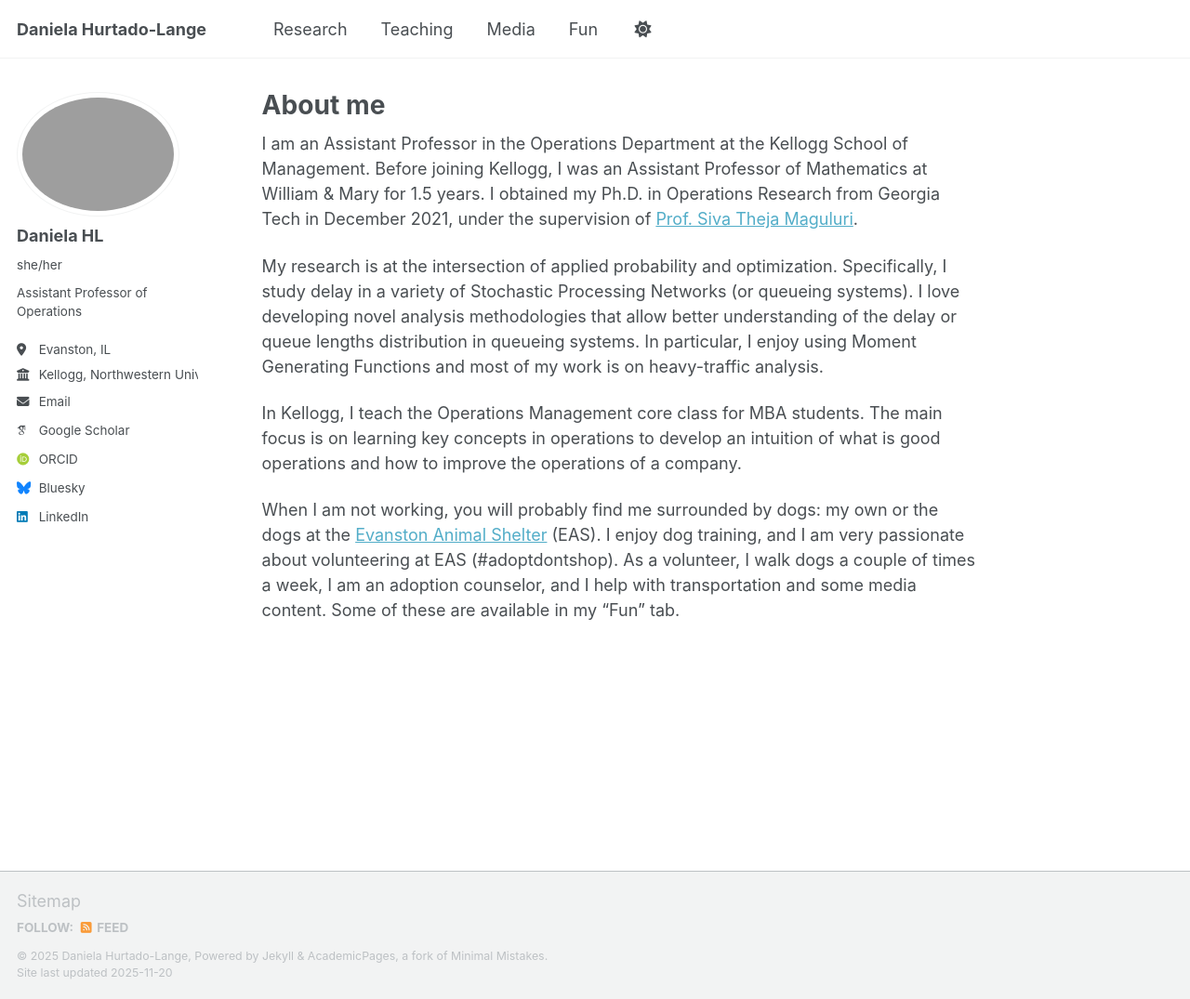
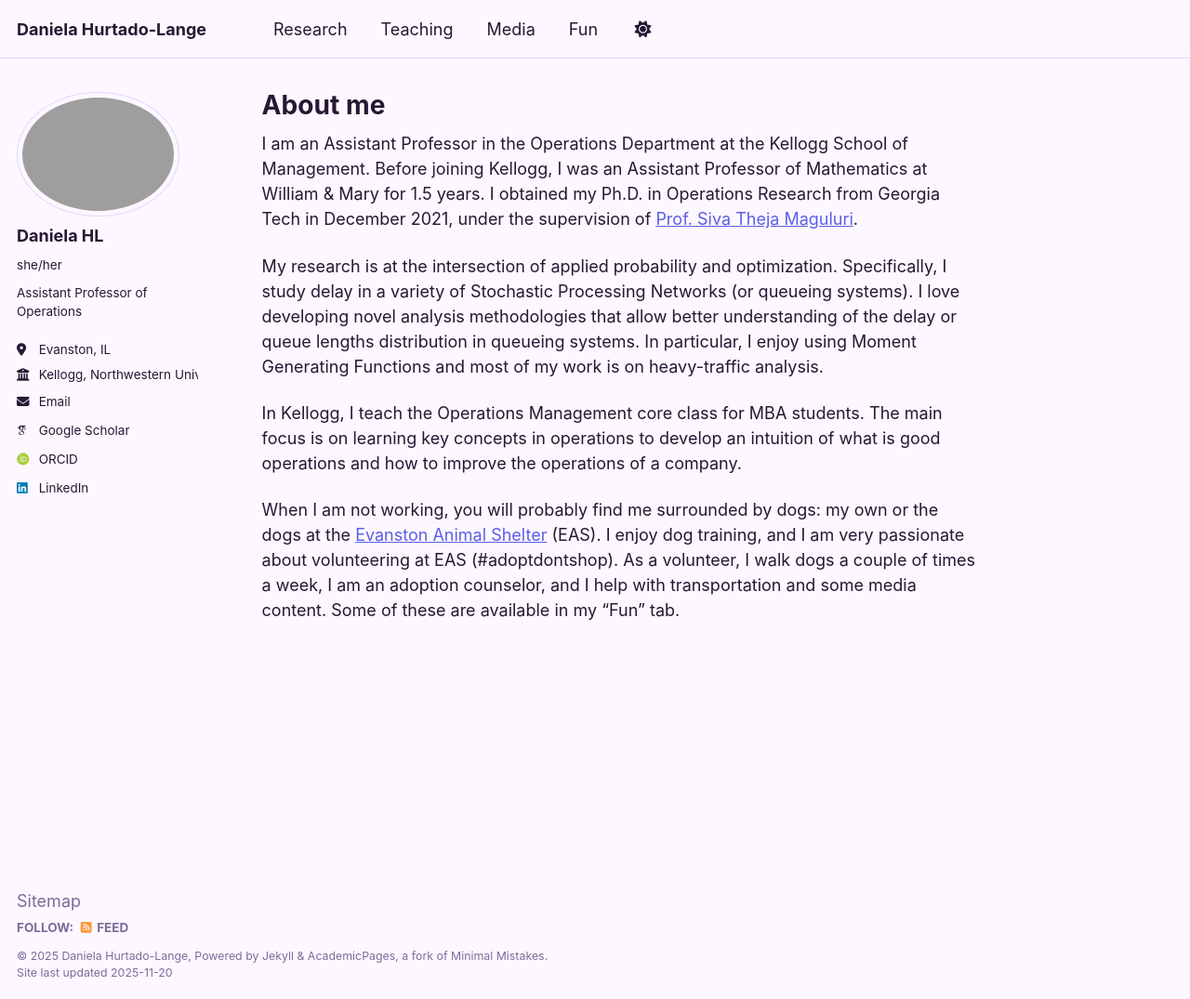
Before and after one commit to daniela-hl/daniela-hl.github.io, a Jekyll site: the page built from _pages/about.md, in a window 1280 px wide and 1075 px high. Shown: the whole window at 93% size. Built offline with Jekyll 4.4.1, drawn with Linux system fonts in a browser that asks for light colours; some web fonts are replaced; a script that is not in the unit is left out.

Commit message:
new colors

```diff
--- a/_config.yml
+++ b/_config.yml
@@ -8,7 +8,7 @@
 
 # Basic Site Settings
 locale                   : "en-US"
-site_theme               : "default" # Currently available options are "default", "air"
+site_theme               : "my_theme" # Currently available options are "default", "air"
 title                    : "Daniela Hurtado-Lange"
 title_separator          : "-"
 name                     : &name "Daniela Hurtado-Lange"  # Update this with your name
@@ -30,7 +30,7 @@ author:
   location         : "Evanston, IL"
   employer         : "Kellogg, Northwestern University"
   uri              : # URL
-  email            : "daniela (dot) hurtado (at) kellogg (dot) northwestern (dot) edu" # Please use (at) and (dot) to avoid spam
+  email            : "daniela.hurtado@kellogg.northwestern.edu" # Please use (at) and (dot) to avoid spam
 
   # Academic websites
   academia         : # URL
@@ -54,7 +54,7 @@ author:
 
   # Social media
   artstation       : # Username
-  bluesky          : "bsky.app" # Replace this with you Bluesky username
+  bluesky          : # Username
   facebook         : # Username
   flickr           : # Username
   foursquare       : # Username
--- /dev/null
+++ b/_sass/theme/_my_theme_dark.scss
@@ -0,0 +1,60 @@
+/* ==========================================================================
+   Air skin, based on the Minimal Mistakes skin
+   ========================================================================== */
+
+/* Color codes used for the theme */
+$primary-color              : #0092ca;
+$dark-primary-color         : mix(#000, $primary-color, 40%);
+$darker-primary-color       : mix(#000, $primary-color, 60%);
+$light-primary-color        : mix(#000, $primary-color, 50%);
+
+$background                 : #eeeeee;
+$background-light           : mix(#fff, $background, 20%);
+$background-lighter         : mix(#fff, $background, 90%);
+$text                       : #222831;
+$link                       : #393e46;
+$link-dark                  : mix(#000, $link, 25%);
+$link-light                 : mix(#fff, $link, 25%);
+$footer                     : $primary-color;
+
+/* Color codes used for the site */
+$danger-color               : #ee5f5b;
+$info-color                 : #2f7f93;
+$notice-color               : #7a8288;
+$success-color              : #62c462;
+$warning-color              : #f89406;
+
+/* Other basic settings for the template */
+$border-radius              : 4px;
+$box-shadow                 : 0 1px 1px rgba(0, 0, 0, 0.125);
+$global-transition          : all 0.2s ease-in-out;
+$masthead-height            : 70px;
+$navicon-width              : 28px;
+$navicon-height             : 4px;
+$sidebar-link-max-width     : 250px;
+$sidebar-screen-min-width   : 1024px;
+
+/* Daniela light theme colors */
+:root {
+  /* Background + base text */
+  --global-bg-color:             #fdf7ff;   /* very soft lavender */
+  --global-base-color:           #3a2b4f;   /* deep eggplant text */
+  --global-text-color:           #271833;
+  --global-text-color-light:     #7f6b9b;
+
+  /* Borders / tables */
+  --global-border-color:         #e4d7ff;
+  --global-code-background-color:#f7f2ff;
+  --global-code-text-color:      #271833;
+  --global-fig-caption-color:    #7f6b9b;
+  --global-thead-color:          #e4d7ff;
+
+  /* Links */
+  --global-link-color:           #5b5fe6;   /* periwinkle blue */
+  --global-link-color-hover:     #3e40b8;   /* darker indigo */
+  --global-link-color-visited:   #9a4fd8;   /* purple/pink */
+
+  /* Navbar / masthead links */
+  --global-masthead-link-color:        var(--global-text-color);
+  --global-masthead-link-color-hover:  var(--global-link-color-hover);
+}
--- /dev/null
+++ b/_sass/theme/_my_theme_light.scss
@@ -0,0 +1,60 @@
+/* ==========================================================================
+   Air skin, based on the Minimal Mistakes skin
+   ========================================================================== */
+
+/* Color codes used for the theme */
+$primary-color              : #0092ca;
+$dark-primary-color         : mix(#000, $primary-color, 40%);
+$darker-primary-color       : mix(#000, $primary-color, 60%);
+$light-primary-color        : mix(#000, $primary-color, 50%);
+
+$background                 : #eeeeee;
+$background-light           : mix(#fff, $background, 20%);
+$background-lighter         : mix(#fff, $background, 90%);
+$text                       : #222831;
+$link                       : #393e46;
+$link-dark                  : mix(#000, $link, 25%);
+$link-light                 : mix(#fff, $link, 25%);
+$footer                     : $primary-color;
+
+/* Color codes used for the site */
+$danger-color               : #ee5f5b;
+$info-color                 : #2f7f93;
+$notice-color               : #7a8288;
+$success-color              : #62c462;
+$warning-color              : #f89406;
+
+/* Other basic settings for the template */
+$border-radius              : 4px;
+$box-shadow                 : 0 1px 1px rgba(0, 0, 0, 0.125);
+$global-transition          : all 0.2s ease-in-out;
+$masthead-height            : 70px;
+$navicon-width              : 28px;
+$navicon-height             : 4px;
+$sidebar-link-max-width     : 250px;
+$sidebar-screen-min-width   : 1024px;
+
+/* Daniela light theme colors */
+:root {
+  /* Background + base text */
+  --global-bg-color:             #f2f7ff;   /* airy powder blue */
+  --global-base-color:           #e2edff;
+  --global-text-color:           #142349;   /* inky indigo */
+  --global-text-color-light:     #6c7dab;
+
+  /* Borders / tables */
+  --global-border-color:         #c8d8ff;
+  --global-code-background-color:#e7efff;
+  --global-code-text-color:      #122147;
+  --global-fig-caption-color:    #6c7dab;
+  --global-thead-color:          #d9e6ff;
+
+  /* Links */
+  --global-link-color:           #1b5fe8;   /* vivid royal blue */
+  --global-link-color-hover:     #1346ad;   /* deeper sapphire */
+  --global-link-color-visited:   #0f307a;
+
+  /* Navbar / masthead links */
+  --global-masthead-link-color:        var(--global-text-color);
+  --global-masthead-link-color-hover:  var(--global-link-color-hover);
+}
```
